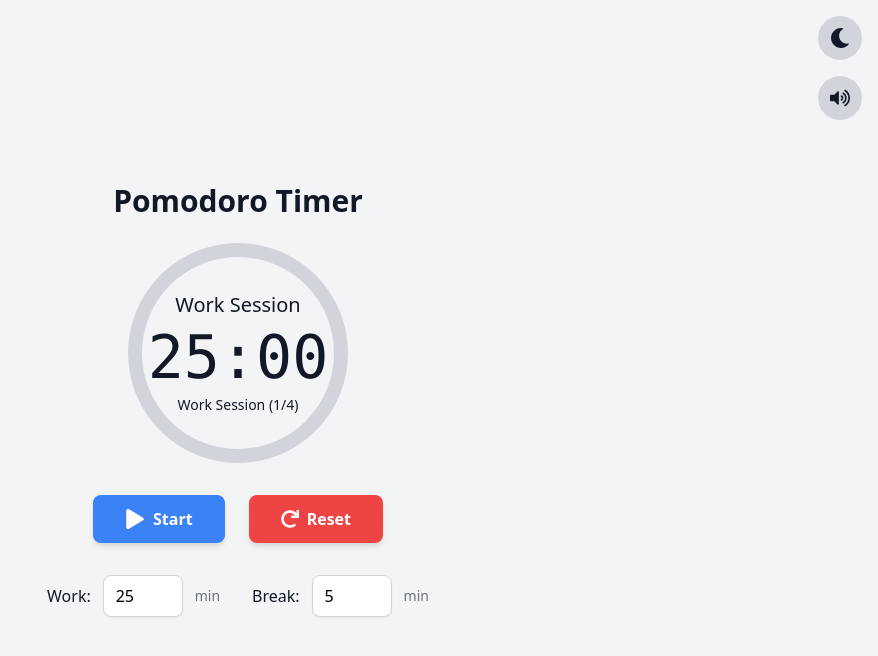
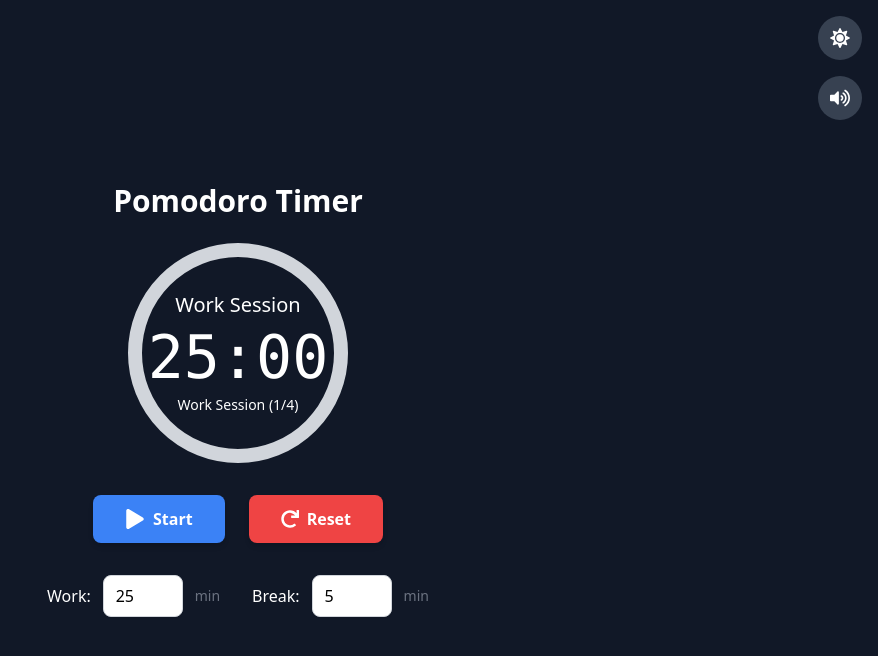
Before and after one commit to AnjaleeAmarakoon/pomodoro-timer, a React (Vite) app: page / in a window 1280 px wide. Shown: the top 656 px of the page, without its empty margins (402-1280 px from the left). Built offline with nearby package versions, Linux system fonts and the light colour scheme.

Commit message:
set dark theme as default

```diff
--- a/src/App.jsx
+++ b/src/App.jsx
@@ -1,4 +1,4 @@
-import { useState, useEffect, useRef } from "react";
+import { useState, useEffect, useRef, useCallback } from "react";
 import CircularProgress from "./components/CircularProgress";
 import TimerDisplay from "./components/TimerDisplay";
 import Controls from "./components/Controls";
@@ -27,7 +27,11 @@ export default function App() {
 
   // Dark mode
   const [darkMode, setDarkMode] = useState(
-    () => localStorage.getItem("darkMode") === "true" || false
+    () => {
+      const stored = localStorage.getItem("darkMode");
+      if (stored === null) return true; // Default to dark if not set
+      return stored === "true";
+    }
   );
 
   // Sound
@@ -64,7 +68,7 @@ export default function App() {
   }, [workMinutes, breakMinutes, longBreakMinutes, isWorkSession, sessionCount]);
 
   // Timer tick
-  const toggleTimer = () => {
+  const toggleTimer = useCallback(() => {
     if (isRunning) {
       clearInterval(timerRef.current);
     } else {
@@ -73,9 +77,7 @@ export default function App() {
           if (prev <= 0) {
             if (soundOn) beepSound.current.play();
             clearInterval(timerRef.current);
-
             if (isWorkSession) setSessionCount((prev) => prev + 1);
-
             setIsWorkSession(!isWorkSession);
             return !isWorkSession
               ? workMinutes * 60
@@ -87,10 +89,10 @@ export default function App() {
         });
       }, 1000);
     }
-    setIsRunning(!isRunning);
-  };
+    setIsRunning((prev) => !prev);
+  }, [isRunning, soundOn, isWorkSession, workMinutes, breakMinutes, longBreakMinutes, sessionCount]);
 
-  const resetTimer = () => {
+  const resetTimer = useCallback(() => {
     clearInterval(timerRef.current);
     setIsRunning(false);
     setTimeLeft(
@@ -100,7 +102,7 @@ export default function App() {
         ? longBreakMinutes * 60
         : breakMinutes * 60
     );
-  };
+  }, [isWorkSession, workMinutes, breakMinutes, longBreakMinutes, sessionCount]);
 
   // Progress calculation
   const progress =
@@ -125,7 +127,7 @@ export default function App() {
     };
     window.addEventListener("keydown", handleKey);
     return () => window.removeEventListener("keydown", handleKey);
-  }, [isRunning, isWorkSession, timeLeft]);
+  }, [isRunning, isWorkSession, timeLeft, toggleTimer, resetTimer]);
 
   return (
     <div className="min-h-screen flex flex-col items-center justify-center bg-gray-100 dark:bg-gray-900 text-gray-900 dark:text-white relative transition-colors duration-300">
```
